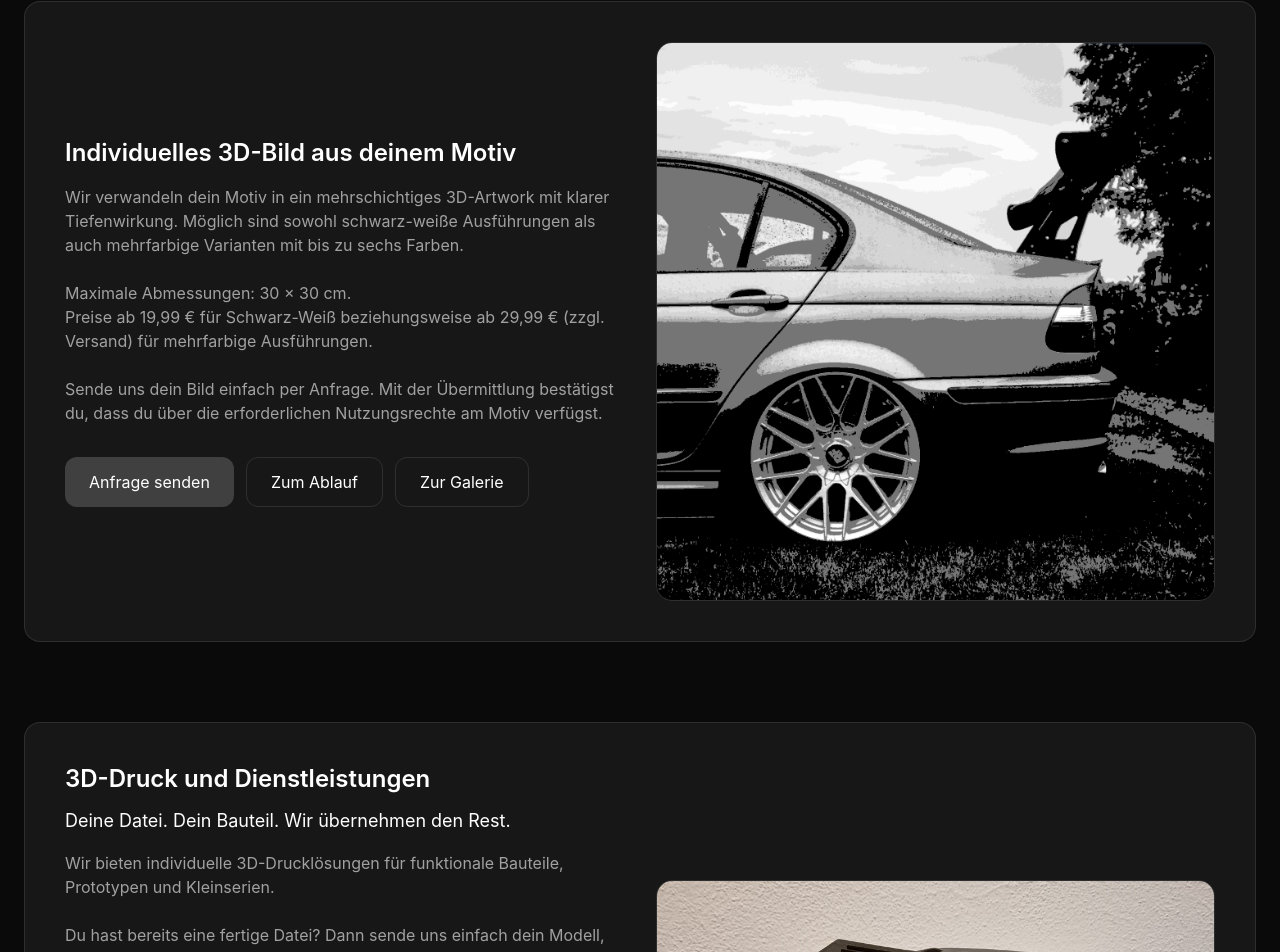
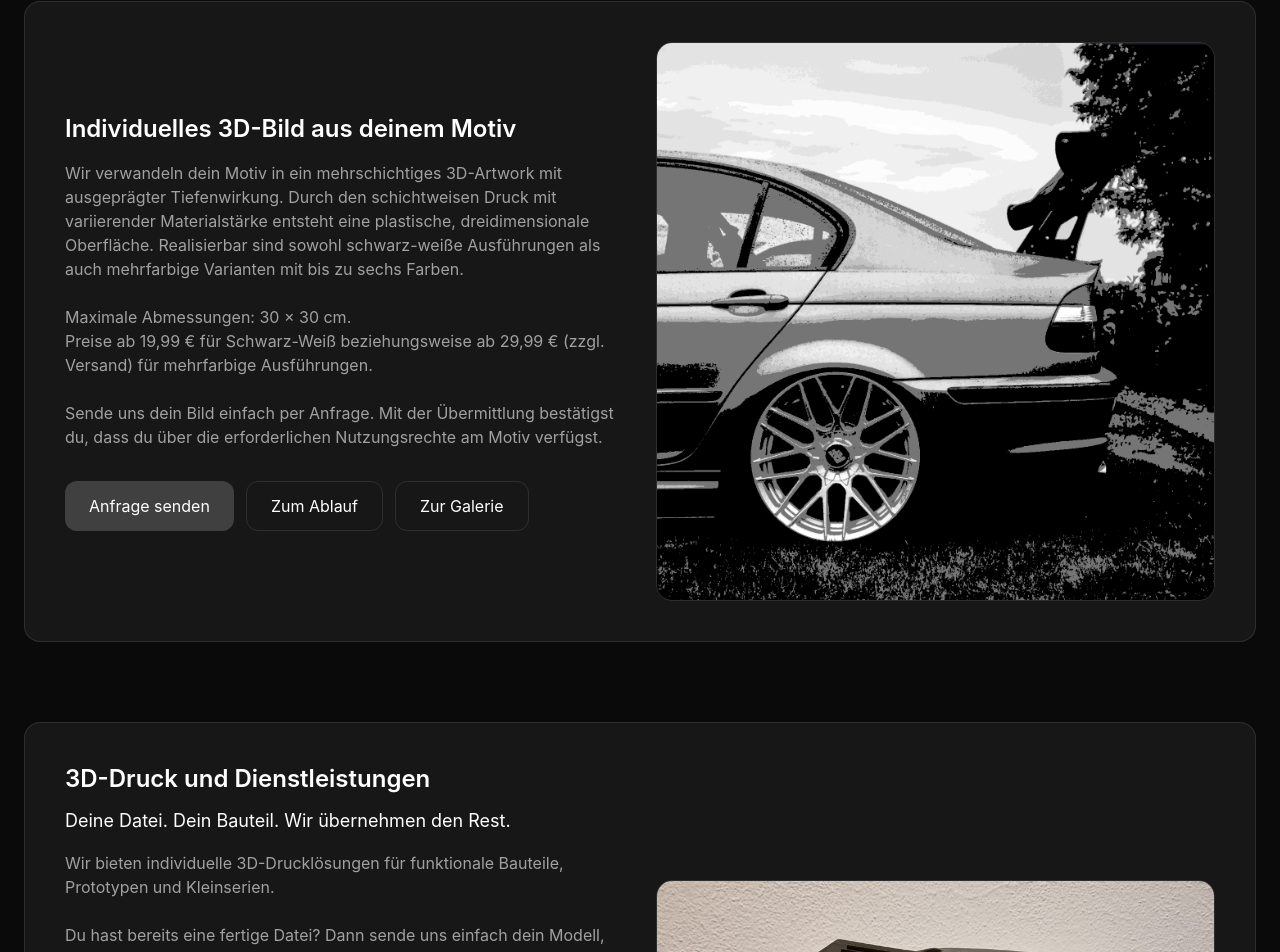
Before and after one commit to WernerG98/glueck-engineering, a React (Vite) app: page / in a window 1280 px wide. Shown: the part 1382-2334 px from the top of the page. Built offline with nearby package versions, Linux system fonts and the light colour scheme.

Commit message:
Update App.jsx

```diff
--- a/src/App.jsx
+++ b/src/App.jsx
@@ -280,10 +280,9 @@ export default function GlueckEngineeringWebsite() {
               </h2>
 
               <p className="mt-4 text-sm text-neutral-400 sm:text-base">
-                Wir verwandeln dein Motiv in ein mehrschichtiges 3D-Artwork mit
-                klarer Tiefenwirkung. Möglich sind sowohl schwarz-weiße
-                Ausführungen als auch mehrfarbige Varianten mit bis zu sechs
-                Farben.
+                Wir verwandeln dein Motiv in ein mehrschichtiges 3D-Artwork mit ausgeprägter Tiefenwirkung.
+                Durch den schichtweisen Druck mit variierender Materialstärke entsteht eine plastische, dreidimensionale Oberfläche.
+                Realisierbar sind sowohl schwarz-weiße Ausführungen als auch mehrfarbige Varianten mit bis zu sechs Farben.
                 <br />
                 <br />
                 Maximale Abmessungen: 30 × 30 cm.
```
